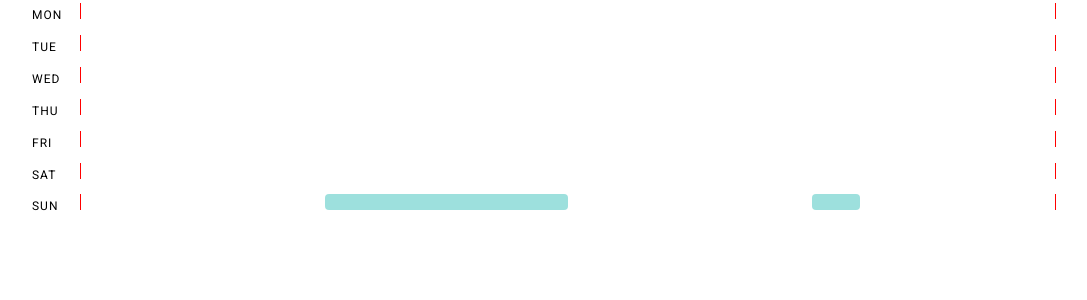
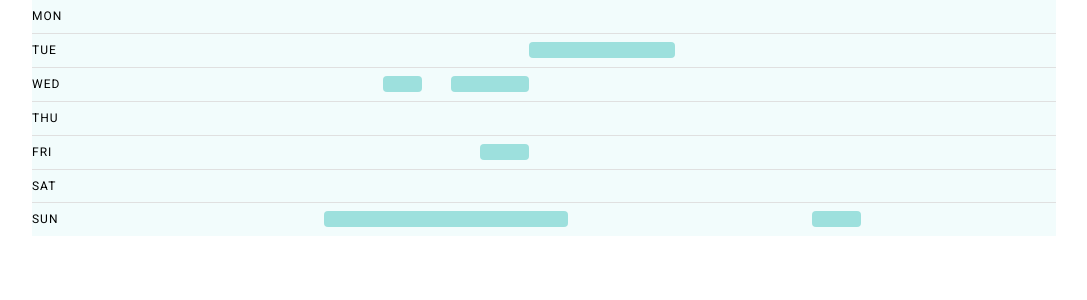
Before and after one commit to murilo9/sn-prototype, a React (Create React App) app: page / in a window 1280 px wide. Shown: the top 300 px of the page, without its empty margins (96-1183 px from the left). Built offline with nearby package versions, Linux system fonts and the light colour scheme.

Commit message:
timespans modal

```diff
--- a/src/App.tsx
+++ b/src/App.tsx
@@ -1,3 +1,4 @@
+import { Divider } from '@mui/material';
 import { Box } from '@mui/system';
 import React from 'react';
 import Day from './components/Day';
@@ -10,11 +11,48 @@ function App() {
     },
     {
       name: 'Tuesday',
-      timeSpans: []
+      timeSpans: [
+        {
+          id: '0',
+          start: {
+            hours: 11,
+            minutes: 0
+          },
+          end: {
+            hours: 14,
+            minutes: 30
+          }
+        },
+      ]
     },
     {
       name: 'Wednesday',
-      timeSpans: []
+      timeSpans: [
+        {
+          id: '1',
+          start: {
+            hours: 7,
+            minutes: 30
+          },
+          end: {
+            hours: 8,
+            minutes: 30
+          },
+          description: "This time I'll be off."
+        },
+        {
+          id: '2',
+          start: {
+            hours: 9,
+            minutes: 0
+          },
+          end: {
+            hours: 11,
+            minutes: 0
+          },
+          description: "Not granting I'm going to be available this time."
+        },
+      ]
     },
     {
       name: 'Thursday',
@@ -22,7 +60,19 @@ function App() {
     },
     {
       name: 'Friday',
-      timeSpans: []
+      timeSpans: [
+        {
+          id: '3',
+          start: {
+            hours: 9,
+            minutes: 45
+          },
+          end: {
+            hours: 11,
+            minutes: 0
+          }
+        },
+      ]
     },
     {
       name: 'Saturday',
@@ -32,6 +82,7 @@ function App() {
       name: 'Sunday',
       timeSpans: [
         {
+          id: '4',
           start: {
             hours: 6,
             minutes: 0
@@ -39,9 +90,11 @@ function App() {
           end: {
             hours: 12,
             minutes: 0
-          }
+          },
+          description: "This is a time span description."
         },
         {
+          id: '5',
           start: {
             hours: 18,
             minutes: 0
@@ -58,7 +111,10 @@ function App() {
   return (
     <div className="App">
       <Box sx={{ margin: '0 128px' }}>
-        {weekDays.map(weekDay => <Day {...weekDay} />)}
+        {weekDays.map((weekDay, index) => <>
+          {index !== 0 ? <Divider></Divider> : null}
+          <Day {...weekDay} />
+        </>)}
       </Box>
     </div>
   );
--- a/src/components/Day.tsx
+++ b/src/components/Day.tsx
@@ -11,19 +11,18 @@ type DayProps = {
 
 export default function Day({ name, timeSpans }: DayProps) {
   return <>
-    <Box>
+    <Box sx={{ backgroundColor: '#f2fcfc', }}>
       <Typography variant='overline' sx={{ width: '48px', display: 'inline-block' }}>
         {name.substring(0, 3).toUpperCase()}
       </Typography>
       <Box sx={{
-        borderLeft: '1px solid red',
-        borderRight: '1px solid red',
         display: 'inline-block',
         width: 'calc(100% - 48px)',
         boxSizing: 'border-box',
         position: 'relative',
-        height: '16px',
-        cursor: 'pointer'
+        height: '20px',
+        cursor: 'pointer',
+        pt: 1
       }}>
         {timeSpans.map(timeSpan => <TimeSpan {...timeSpan} />)}
       </Box>
--- a/src/components/TimeSpan.tsx
+++ b/src/components/TimeSpan.tsx
@@ -1,17 +1,36 @@
-import { Box, Tooltip } from '@mui/material'
-import React from 'react'
+import { Close } from '@mui/icons-material'
+import { Box, Button, Card, CardActions, CardContent, Divider, IconButton, Popover, TextField, Tooltip, Typography } from '@mui/material'
+import React, { useState } from 'react'
+import formatTime from '../helpers/formatTime'
 import getPercent from '../helpers/getPercent'
 import getSecsBetweenTimes from '../helpers/getSecondsBetweenTimes'
 import TimeSpanProps from '../types/TimeSpan'
 import './TimeSpan.css'
 
-export default function TimeSpan({ start, end }: TimeSpanProps) {
+export default function TimeSpan({ start, end, id, description }: TimeSpanProps) {
+  const [anchorEl, setAnchorEl] = useState<HTMLElement | null>(null);
+  const [typingMessage, setTypingMessage] = useState(false)
 
   const startSecs = getSecsBetweenTimes(0, 0, start.hours, start.minutes)
   const endSecs = getSecsBetweenTimes(start.hours, start.minutes, end.hours, end.minutes)
 
+  const handleClick = (event: React.MouseEvent<HTMLDivElement, MouseEvent>) => {
+    setAnchorEl(event.currentTarget);
+  };
+
+  const handleClose = () => {
+    setAnchorEl(null);
+  };
+
+  const open = Boolean(anchorEl);
+  const popoverId = open ? `mouse-over-popover-${id}` : undefined;
+
+  const startTime = formatTime(start.hours, start.minutes)
+  const endTime = formatTime(end.hours, end.minutes)
+  const timeTitle = `${startTime} - ${endTime}`
+
   return <>
-    <Tooltip title="Lorem">
+    <Tooltip title={timeTitle}>
       <Box
         className="time-bar"
         sx={{
@@ -22,7 +41,50 @@ export default function TimeSpan({ start, end }: TimeSpanProps) {
           backgroundColor: '#9de0dd',
           borderRadius: '4px'
         }}>
+        <div aria-describedby={popoverId} onClick={event => handleClick(event)} style={{ width: '100%', height: '100%' }}></div>
       </Box>
     </Tooltip>
+    <Popover
+      id={popoverId}
+      open={open}
+      anchorEl={anchorEl}
+      onClose={handleClose}
+      anchorOrigin={{
+        vertical: 'bottom',
+        horizontal: 'left',
+      }}
+      sx={{ mt: 1 }}
+    >
+      <Card sx={{ minWidth: '280px' }}>
+        <CardContent>
+          <Box sx={{ display: 'flex', justifyContent: 'space-between', alignItems: 'center' }}>
+            <Typography variant="h6" sx={{ textAlign: 'center' }}>{timeTitle}</Typography>
+            <IconButton sx={{ ml: 2 }} onClick={handleClose}>
+              <Close fontSize="inherit" />
+            </IconButton>
+          </Box>
+          <Typography fontSize={14} sx={{ mt: 2 }} color="text.secondary">
+            {description || <Box sx={{ textAlign: 'center', fontWeight: 'light' }}><i>No description</i></Box>}
+          </Typography>
+          {
+            typingMessage ?
+              <TextField sx={{ mt: 3 }} multiline rows={4} fullWidth autoFocus label="Ask something" />
+              : null
+          }
+        </CardContent>
+        <Divider></Divider>
+        <CardActions>
+          {
+            typingMessage ?
+              <>
+                <Button onClick={() => setTypingMessage(false)} color="error">Cancel</Button>
+                <Button onClick={() => setTypingMessage(false)}>Send</Button>
+              </>
+              :
+              <Button fullWidth onClick={() => setTypingMessage(true)}>Ask Something</Button>
+          }
+        </CardActions>
+      </Card>
+    </Popover>
   </>
 }
--- /dev/null
+++ b/src/helpers/formatTime.ts
@@ -0,0 +1,3 @@
+export default function formatTime(hours: number, minutes: number) {
+  return `${hours < 9 ? '0' + hours : hours}:${minutes < 9 ? '0' + minutes : minutes}`
+}
--- a/src/types/TimeSpan.tsx
+++ b/src/types/TimeSpan.tsx
@@ -1,4 +1,5 @@
 type TimeSpan = {
+  id: string,
   start: {
     hours: number,
     minutes: number
@@ -6,7 +7,8 @@ type TimeSpan = {
   end: {
     hours: number,
     minutes: number
-  }
+  },
+  description?: string
 }
 
 export default TimeSpan
```
